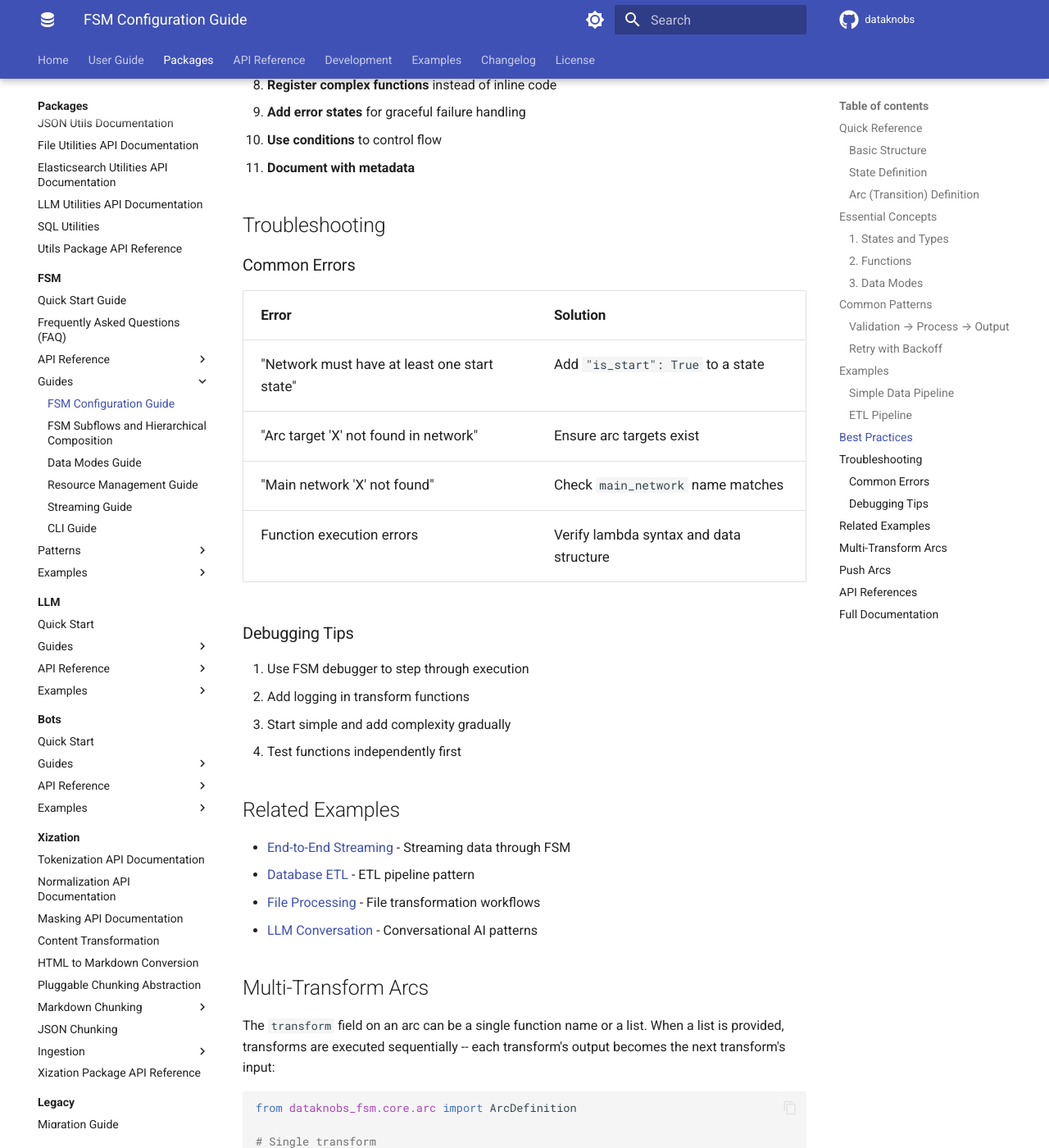
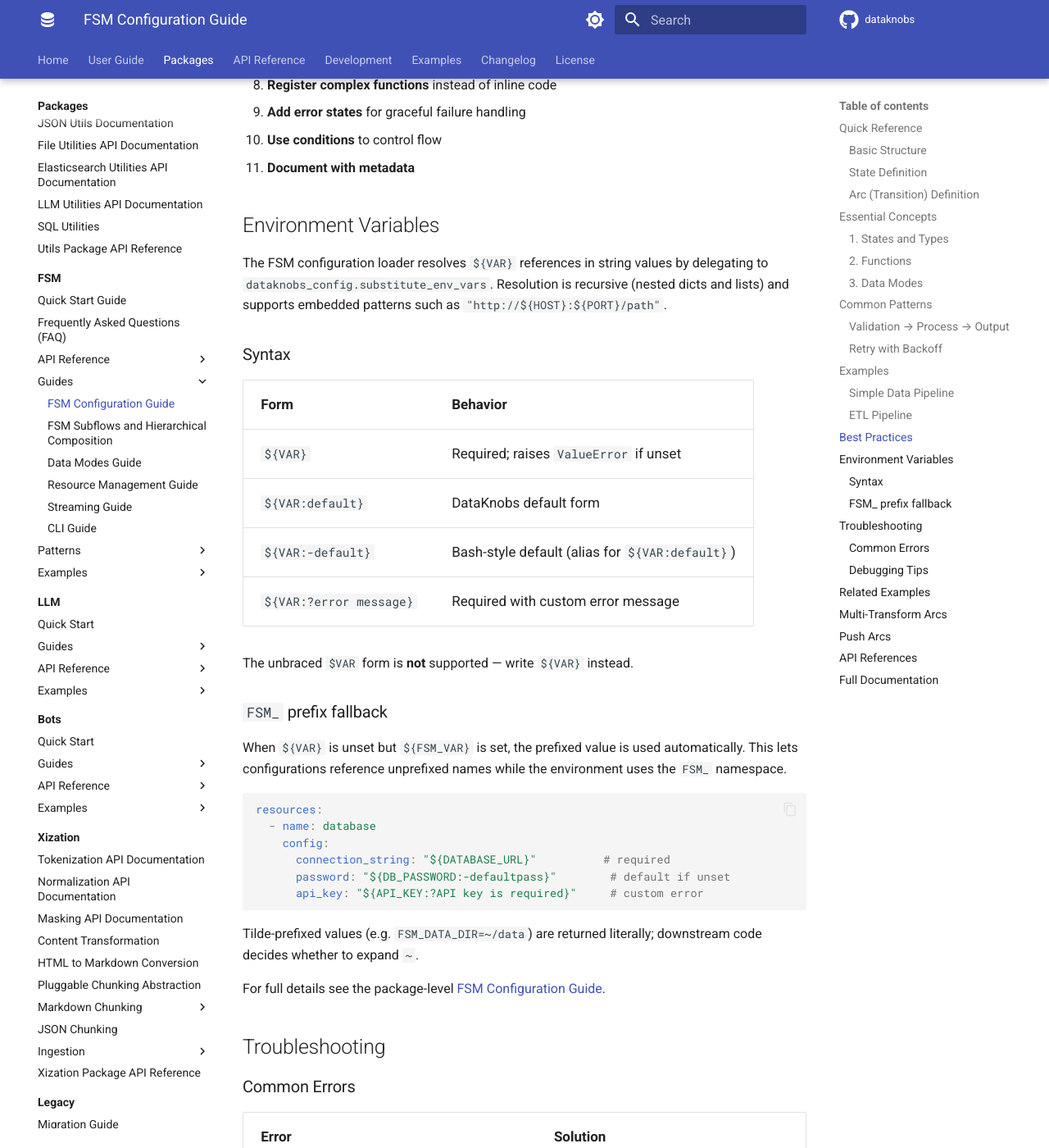
Before and after one commit to KBS-Labs/dataknobs, an MkDocs documentation site: the page built from docs/packages/fsm/guides/configuration.md, in a window 1280 px wide and 1400 px high, scrolled down 4986 px. Shown: the whole window at 82% size. Built offline with MkDocs 1.6.1 and Material for MkDocs 9.7.7, drawn with Linux system fonts in a browser that asks for light colours; comment, search, counter and statistics services are not loaded.

Commit message:
fixed post-PR code review issues

````diff
--- a/docs/packages/fsm/guides/configuration.md
+++ b/docs/packages/fsm/guides/configuration.md
@@ -233,6 +233,45 @@ etl_pipeline = {
 7. **Use conditions** to control flow
 8. **Document with metadata**
 
+## Environment Variables
+
+The FSM configuration loader resolves `${VAR}` references in string values
+by delegating to `dataknobs_config.substitute_env_vars`. Resolution is
+recursive (nested dicts and lists) and supports embedded patterns such as
+`"http://${HOST}:${PORT}/path"`.
+
+### Syntax
+
+| Form | Behavior |
+|------|----------|
+| `${VAR}` | Required; raises `ValueError` if unset |
+| `${VAR:default}` | DataKnobs default form |
+| `${VAR:-default}` | Bash-style default (alias for `${VAR:default}`) |
+| `${VAR:?error message}` | Required with custom error message |
+
+The unbraced `$VAR` form is **not** supported — write `${VAR}` instead.
+
+### `FSM_` prefix fallback
+
+When `${VAR}` is unset but `${FSM_VAR}` is set, the prefixed value is used
+automatically. This lets configurations reference unprefixed names while
+the environment uses the `FSM_` namespace.
+
+```yaml
+resources:
+  - name: database
+    config:
+      connection_string: "${DATABASE_URL}"          # required
+      password: "${DB_PASSWORD:-defaultpass}"        # default if unset
+      api_key: "${API_KEY:?API key is required}"     # custom error
+```
+
+Tilde-prefixed values (e.g. `FSM_DATA_DIR=~/data`) are returned literally;
+downstream code decides whether to expand `~`.
+
+For full details see the package-level
+[FSM Configuration Guide](https://github.com/KBS-Labs/dataknobs/blob/main/packages/fsm/docs/FSM_CONFIG_GUIDE.md#environment-variables).
+
 ## Troubleshooting
 
 ### Common Errors
````
Also changed, not shown: docs/packages/fsm/faq.md (+5 -0 lines), 6 other files.
